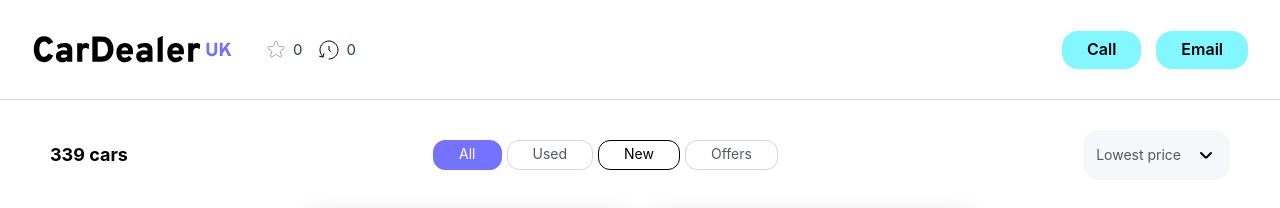
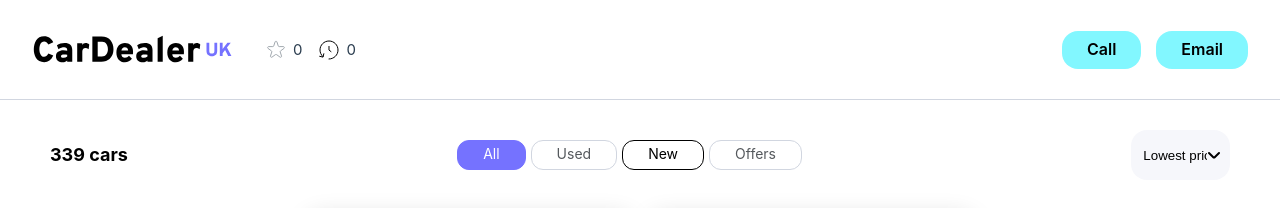
Before and after one commit to Sambuxc/delux, a Vue app: page / in a window 1280 px wide. Shown: the top 208 px of the page. Built offline with nearby package versions, Linux system fonts and the light colour scheme; grey boxes are pictures that could not be loaded; a web font is replaced by a local one.

Commit message:
- Select component now takes an array of items prop - Adjusted styled to use the native html Select element

```diff
--- a/src/components/ControlsMenu.vue
+++ b/src/components/ControlsMenu.vue
@@ -8,6 +8,10 @@ function toggleActive(id) {
   } else {
     classList.add('active')
   }
+}
+
+function getSelectItems() {
+  return ['Lowest price', 'Highest price', 'Most popular', 'Least popular']
 }
 </script>
 <template>
@@ -24,7 +28,7 @@ function toggleActive(id) {
       <span>339 cars</span>
     </p>
 
-    <SortSelect />
+    <SortSelect :items="getSelectItems()"/>
   </div>
 </template>
 
--- a/src/components/Listings.vue
+++ b/src/components/Listings.vue
@@ -4,6 +4,10 @@ import ListingTileAd from './ListingTileAd.vue'
 import Pagination from './Pagination.vue'
 import SortSelect from './SortSelect.vue'
 import IconDown from './icons/IconDown.vue'
+
+function getSelectItems() {
+  return ['Lowest price', 'Highest price', 'Most popular', 'Least popular']
+}
 </script>
 
 <template>
@@ -67,7 +71,7 @@ import IconDown from './icons/IconDown.vue'
     <div class="listings-footer__header">
       <Pagination />
       <a href="#">Back to top</a>
-      <SortSelect />
+      <SortSelect :items="getSelectItems()" />
     </div>
 
     <div class="listings-footer__footer">
--- a/src/components/SortSelect.vue
+++ b/src/components/SortSelect.vue
@@ -1,37 +1,59 @@
 <script setup>
 import IconDown from "./icons/IconDown.vue";
+
+const props = defineProps({
+  items: {
+    type: Array,
+    required: true
+  }
+})
+
 </script>
 
 <template>
-  <div class="sort__select">
-    <p>Lowest price</p>
+  <div class="custom-select">
+    <select>
+      <option v-for="item in props.items" :key="item.id" :value="item">{{ item }}</option>
+    </select>
     <IconDown />
   </div>
 </template>
 
-<style lang="scss">
-.sort__select {
+<style lang="scss" scoped>
+.custom-select {
   @include flex-base;
   justify-content: flex-end;
   gap: 5px;
   order: 3;
-  padding: 23px 13px 6px 0;
+  position: relative;
   width: 50%;
   background-color: $white;
 
   @media (min-width: 768px) {
     justify-content: center;
-    padding: 13px 18px 13px 13px;
     height: 50px;
     width: fit-content;
     white-space: nowrap;
     border-radius: 16px;
     background: $framework-light;
 
-    p {
-      padding-right: 14px;
-      color: $text-grey;
-    }
+  }
+
+  select {
+    appearance: none;
+    background: none;
+    border: none;
+    outline: none;
+    position: relative;
+    padding: 20px 23px 20px 12px;
+    width: 100%;
+    z-index: 2;
+  }
+
+  svg {
+    position: absolute;
+    right: 10px;
+    z-index: 1;
   }
 }
 </style>
```
